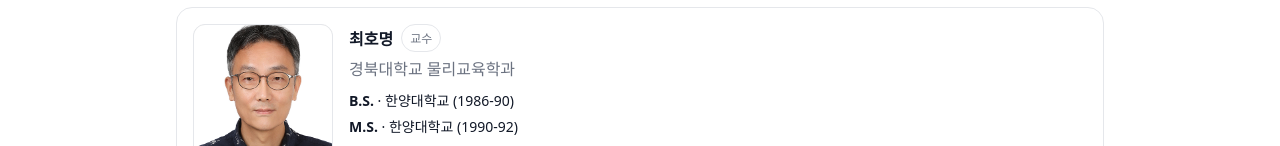
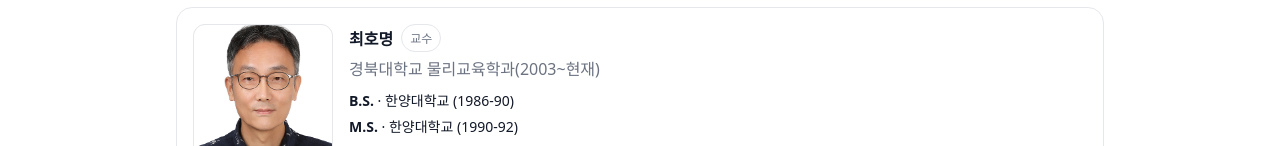
Before and after one commit to homyoung68/lightcone, a plain HTML site: page index.html in a window 1280 px wide. Shown: the part 244-390 px from the top of the page. Drawn offline with Linux system fonts and the light colour scheme.

Commit message:
Update index.html

```diff
--- a/index.html
+++ b/index.html
@@ -104,7 +104,7 @@
             <strong id="profName" class="editable" contenteditable="true">최호명</strong>
             <span class="pill">교수</span>
           </div>
-          <div id="profAffil" class="editable muted" contenteditable="true" style="margin-top:4px;">경북대학교 물리교육학과</div>
+          <div id="profAffil" class="editable muted" contenteditable="true" style="margin-top:4px;">경북대학교 물리교육학과(2003~현재)</div>
           <div style="margin-top:10px; display:grid; gap:6px; font-size:14px">
             <div><strong>B.S.</strong> · <span id="degB" class="editable" contenteditable="true">한양대학교 (1986-90)</span></div>
             <div><strong>M.S.</strong> · <span id="degM" class="editable" contenteditable="true">한양대학교 (1990-92)</span></div>
```
